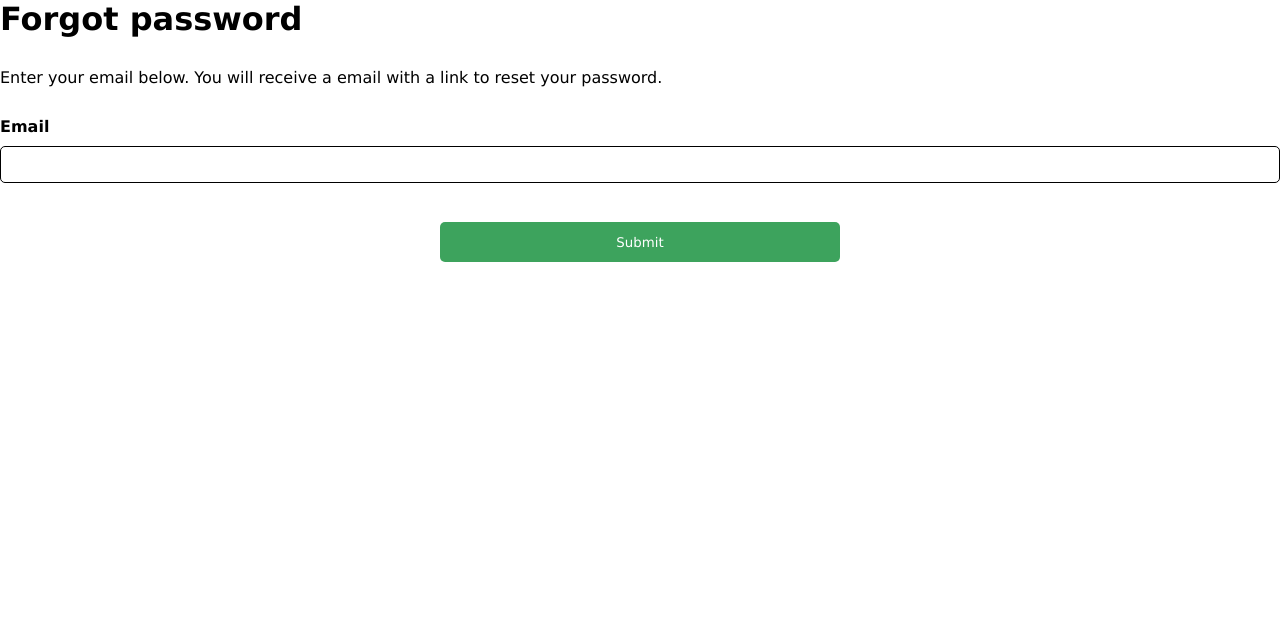
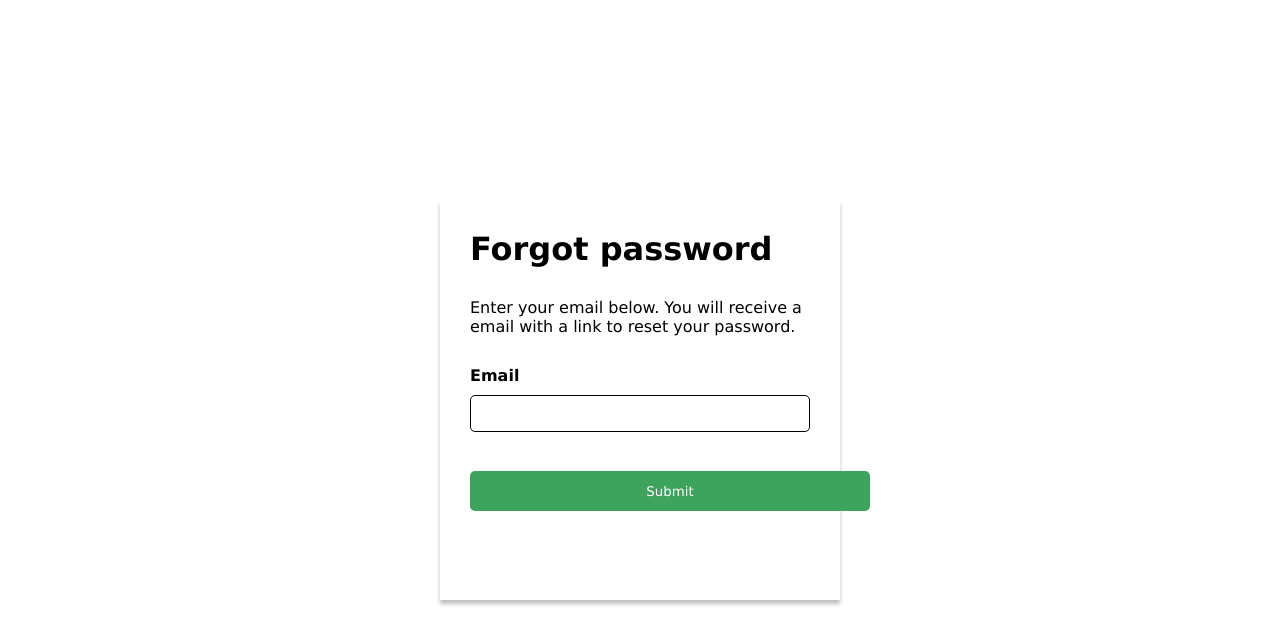
Before and after one commit to leanhhuy0709/Brogrammers-UWC-2.0, a React (Create React App) app in the folder client/: page /forgot in a window 1280 px wide. Shown: the top 644 px of the page. Built offline with nearby package versions, Linux system fonts and the light colour scheme.

Commit message:
Update forgotPassword.css

```diff
--- a/client/src/components/forgotPassword/forgotPassword.css
+++ b/client/src/components/forgotPassword/forgotPassword.css
@@ -0,0 +1,11 @@
+.login-2 {
+    padding: 30px;
+    width: 400px;
+    position:absolute;
+    top:50%;
+    left:50%;
+    transform:translate(-50%,-50%);
+    background: #FFFFFF;
+    box-shadow: 0px 4px 4px rgba(0, 0, 0, 0.25);
+    height: 400px;
+}
```
